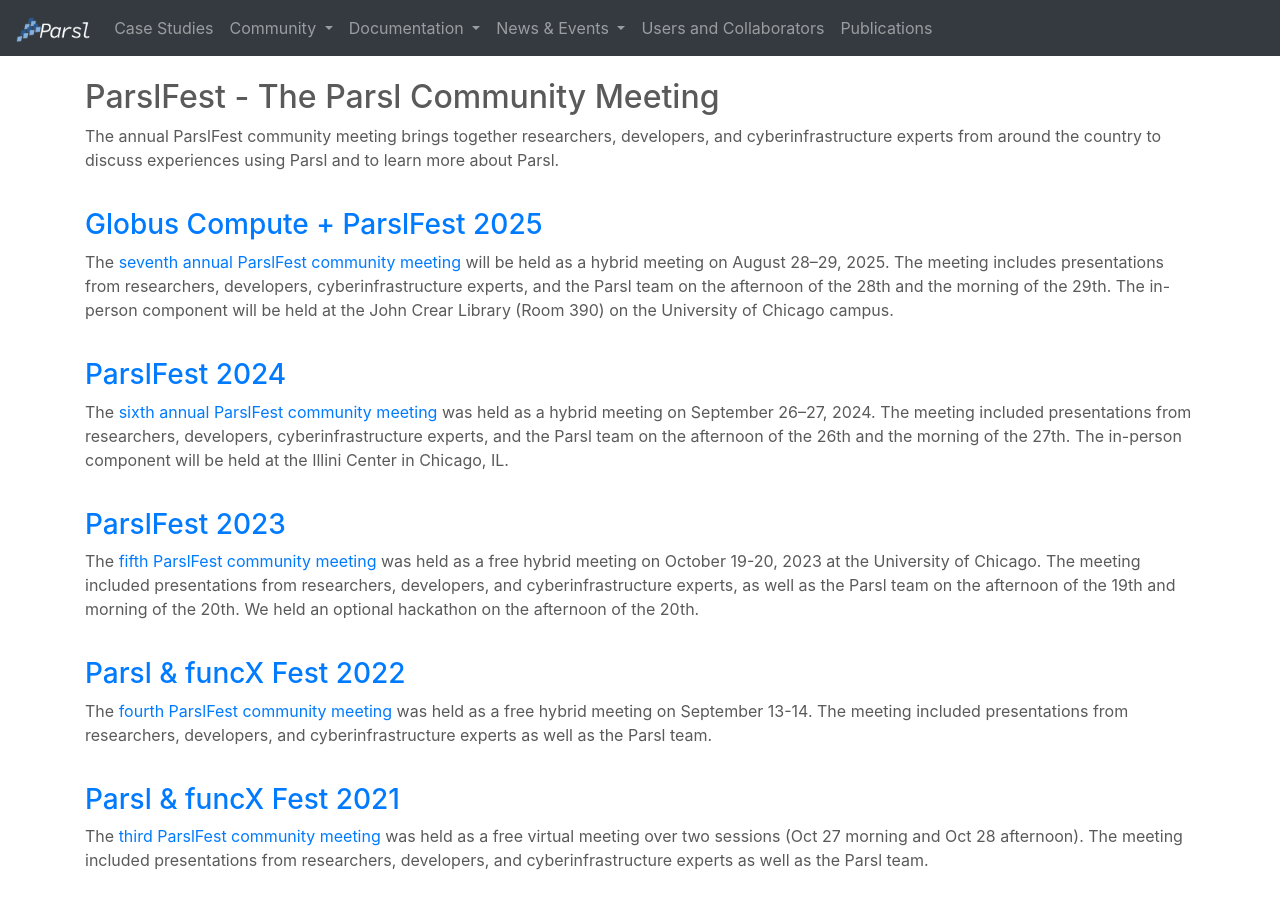
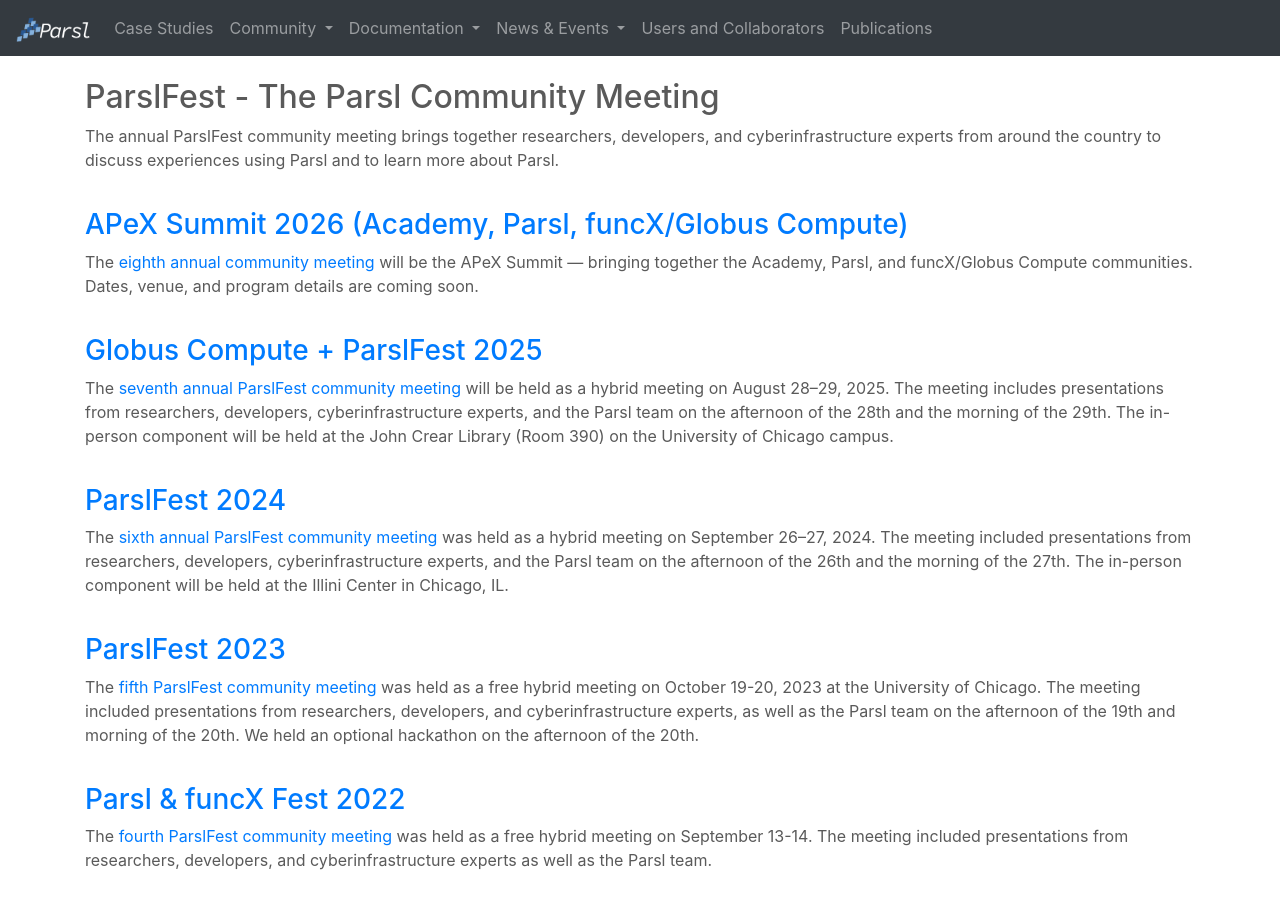
Before and after one commit to Parsl/parsl.github.io, a Jekyll site: the page built from parslfest.html, in a window 1280 px wide and 900 px high. Built offline with Jekyll 4.4.1, drawn with Linux system fonts in a browser that asks for light colours.

Commit message:
init commit for APeX Summit page

```diff
--- a/parslfest.html
+++ b/parslfest.html
@@ -19,6 +19,15 @@
       more about Parsl.</p>
     </div>
    </div>
+
+    <div class="row" style="padding-top: 20px">
+      <div class="col-lg-12">
+      <h3><a href='parslfest/parslfest2026.html'>APeX Summit 2026 (Academy, Parsl, funcX/Globus Compute)</a></h3>
+      <p>The <a href='parslfest/parslfest2026.html'>eighth annual community meeting</a> will be the APeX Summit &mdash; bringing together the Academy, Parsl, and funcX/Globus Compute communities.
+        Dates, venue, and program details are coming soon.
+     </p>
+     </div>
+  </div>
 
     <div class="row" style="padding-top: 20px">
       <div class="col-lg-12">
```
Also changed, not shown: parslfest/parslfest2026.html (added, +101 -0 lines).
